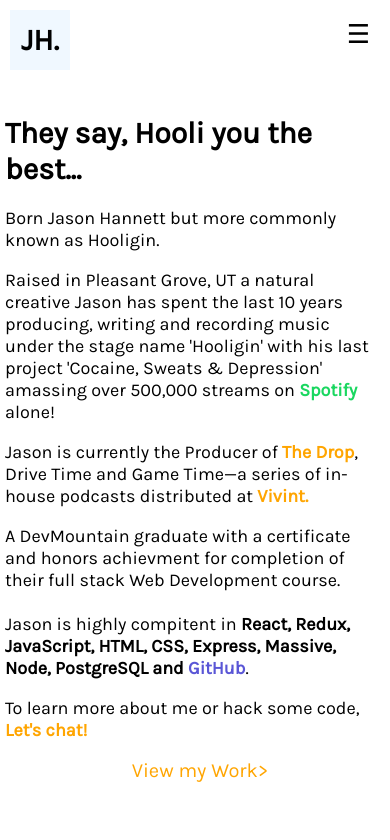
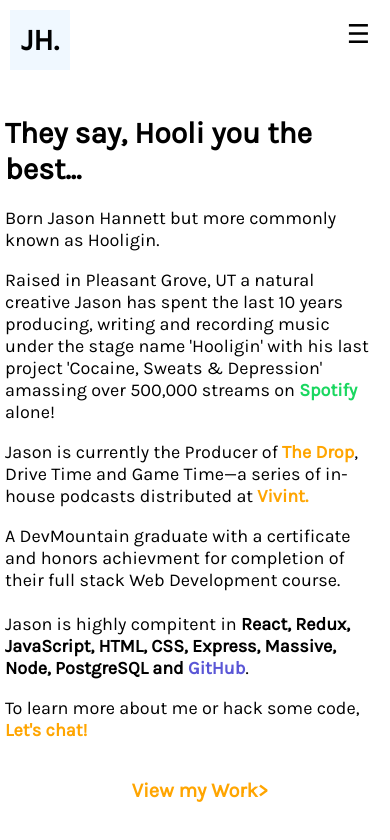
Before and after one commit to jason-hannett/Portfolio, a React (Create React App) app: page /about in a window 390 px wide. Shown: the top 840 px of the page. Built offline with nearby package versions, Linux system fonts and the light colour scheme.

Commit message:
scroll to top added to app

```diff
--- a/src/Components/About/about.css
+++ b/src/Components/About/about.css
@@ -62,7 +62,7 @@
         height: auto;
         width: 100vw;
         padding-left: 5px;
-        /* margin-top: -40px; */
+        padding-bottom: 40px;
         font-family: Karla;
         animation-name: about-page-load;
         animation-duration: 4s;
@@ -96,10 +96,11 @@
     #view-my-work{
         text-align: center;
         width: 100vw;
-        margin-top: -0px;
-        margin-bottom: 20px;
+        height: 80px;
+        margin-top: 20px;
+        margin-bottom: 40px;
         font-size: 20px;
-        font-weight: 500;
+        font-weight: 600;
     }
 
     @keyframes about-page-load{
--- a/src/Components/Portfolio/portfolio.css
+++ b/src/Components/Portfolio/portfolio.css
@@ -211,19 +211,11 @@
   @media(max-width: 500px){
 
     .hooligin-web-project{
-      /* width: 200px;
-      padding-left: 350px;
-      display: flex;
-      align-items: center; */
-      height: 40vh;
-      /* padding-left: 150px; */
-      /* display: flex;
-      align-items: center;
-      justify-content: center; */
+      height: auto;
     }
 
     .project-specs-container{
-      height: 40vh;
+      height: auto;
       width: 90vw;
       text-align: start;
       display: flex;
@@ -235,19 +227,16 @@
 
     .hooligin-web-image-container{
       display: none;
-      /* flex-direction: column;
-      margin-left: 40px;
-      margin-top: -20px;
-      height: 350px;
-      padding-bottom: 20px; */
+
     }
 
 
     .the-drop-container{
-      height: 40vh;
+      height: auto;
     }
 
     .the-drop-specs-container{
+      height: auto;
       text-align: center;
       display: flex;
       align-items: center;
--- /dev/null
+++ b/src/ScrollToTop.js
@@ -0,0 +1,17 @@
+import { useEffect } from 'react';
+import { withRouter } from 'react-router-dom';
+
+function ScrollToTop({ history }) {
+  useEffect(() => {
+    const unlisten = history.listen(() => {
+      window.scrollTo(0, 0);
+    });
+    return () => {
+      unlisten();
+    }
+  }, []);
+
+  return (null);
+}
+
+export default withRouter(ScrollToTop);
--- a/src/index.js
+++ b/src/index.js
@@ -1,6 +1,7 @@
 import React from 'react';
 import ReactDOM from 'react-dom';
 import {BrowserRouter, HashRouter} from 'react-router-dom'
+import ScrollToTop from './ScrollToTop'
 import './index.css';
 import App from './App';
 import * as serviceWorker from './serviceWorker';
@@ -9,6 +10,7 @@ const Router = process.env.node_ENV === 'development' ? HashRouter : BrowserRout
 
 ReactDOM.render(
   <Router>
+    <ScrollToTop/>
   <React.StrictMode>
     <App />
   </React.StrictMode>
```
